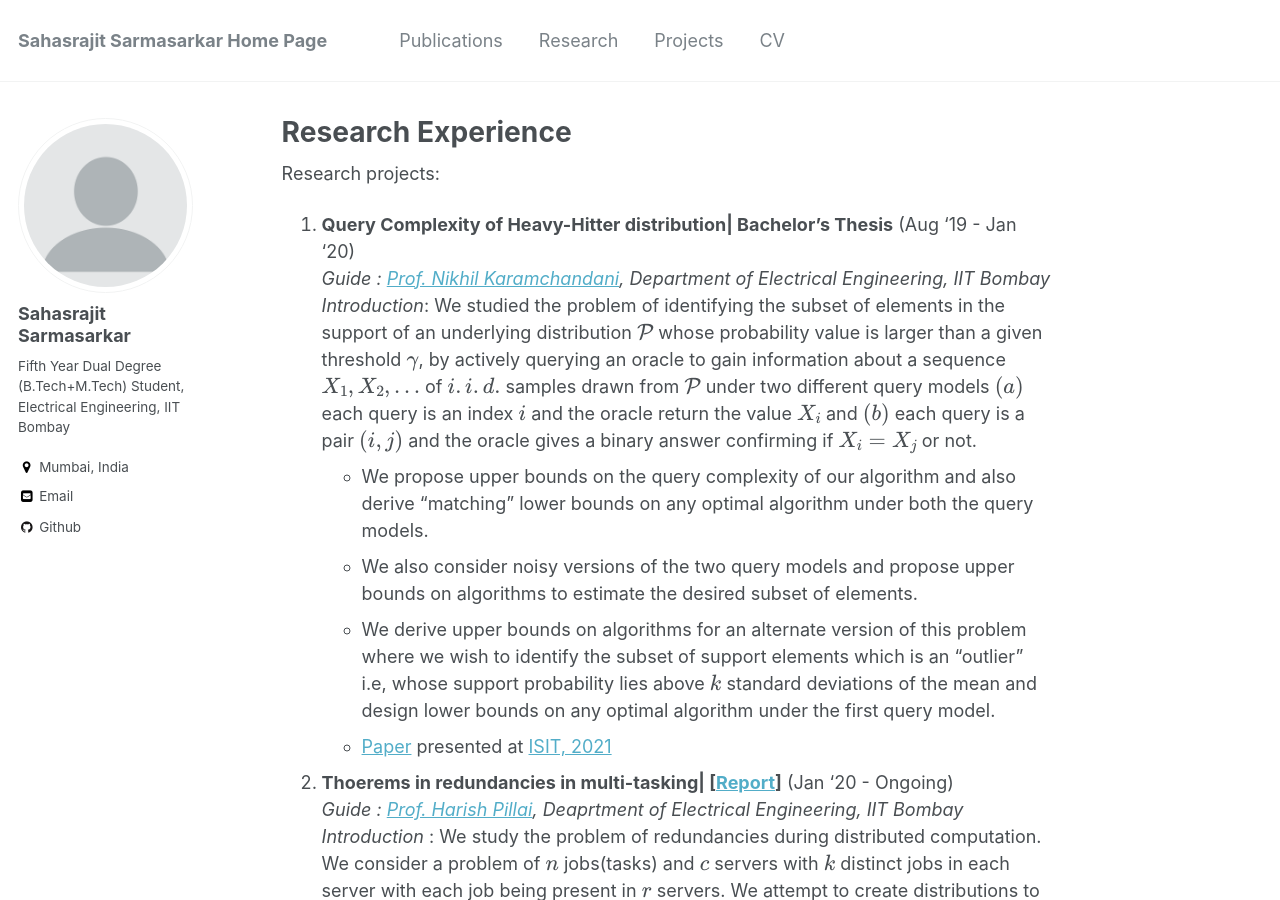
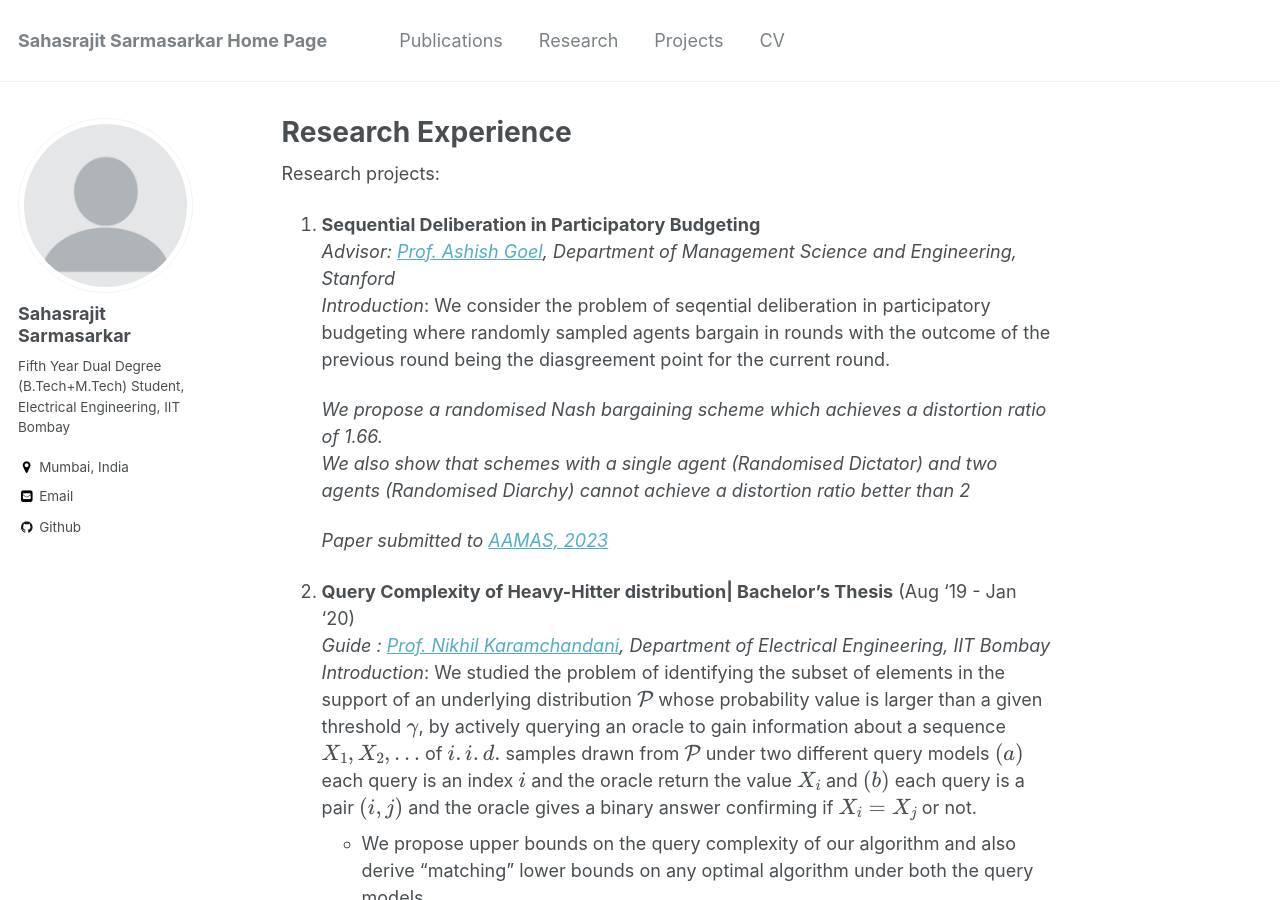
Before and after one commit to Sahasrajit123/Sahasrajit123.github.io, a Jekyll site: the page built from _pages/research.md, in a window 1280 px wide and 900 px high. Built offline with Jekyll 4.4.1, drawn with Linux system fonts in a browser that asks for light colours; formulas are drawn with MathJax 3.

Commit message:
Website Changed

```diff
--- a/_pages/research.md
+++ b/_pages/research.md
@@ -9,9 +9,17 @@ excerpt: "Research Experience"
 
 Research projects:
 
+1. **Sequential Deliberation in Participatory Budgeting** <br/>
+    *Advisor: [Prof. Ashish Goel](https://web.stanford.edu/~ashishg/), Department of Management Science and Engineering, Stanford* <br/>
+    *Introduction*: We consider the problem of seqential deliberation in participatory budgeting where randomly sampled agents bargain in rounds with the outcome of the previous round being the diasgreement point for the current round.
+
+    *We propose a randomised Nash bargaining scheme which achieves a distortion ratio of 1.66.* <br/>
+    *We also show that schemes with a single agent (Randomised Dictator) and two agents (Randomised Diarchy) cannot achieve a distortion ratio better than 2*<br/>
+
+    *Paper submitted to [AAMAS, 2023](https://aamas2023.soton.ac.uk/)*<br/>
 
 
-1. **Query Complexity of Heavy-Hitter distribution| Bachelor's Thesis** (Aug '19 - Jan '20) <br/>
+2. **Query Complexity of Heavy-Hitter distribution| Bachelor's Thesis** (Aug '19 - Jan '20) <br/>
   *Guide : [Prof. Nikhil Karamchandani](http://www.ee.iitb.ac.in/~nikhilk/), Department of Electrical Engineering, IIT Bombay* <br/>
   *Introduction*: We studied the problem of identifying the subset of elements in the support of an underlying distribution $\mathcal{P}$ whose probability value is larger than a given threshold $\gamma$, by actively querying an oracle to gain information about a sequence $X_1, X_2, \ldots$ of $i.i.d.$ samples drawn from $\mathcal{P}$ under two different query models $(a)$ each query is an index $i$ and the oracle return the value $X_i$ and $(b)$ each query is a pair $(i,j)$ and the oracle gives a binary answer confirming if $X_i = X_j$ or not.<br/>
   * We propose upper bounds on the query complexity of our algorithm and also derive "matching" lower bounds on any optimal algorithm under both the query models.<br/>
```
Also changed, not shown: other parts of _pages/research.md (+2 -2 lines), _pages/about.md (+6 -1 lines), 2 other files.
